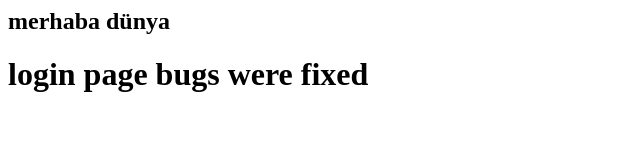
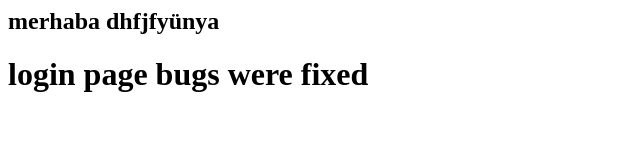
Before and after one commit to ibrahimdiker/vscode-example, a plain HTML site: page index.html in a window 1280 px wide. Shown: the whole page, without its empty margins (0-640 px from the left). Drawn offline with Linux system fonts and the light colour scheme.

Commit message:
html güncellendi

```diff
--- a/index.html
+++ b/index.html
@@ -1,2 +1,2 @@
-<h2>merhaba dünya</h2>
+<h2>merhaba dhfjfyünya</h2>
 <h1>login page bugs were fixed</h1>
```
